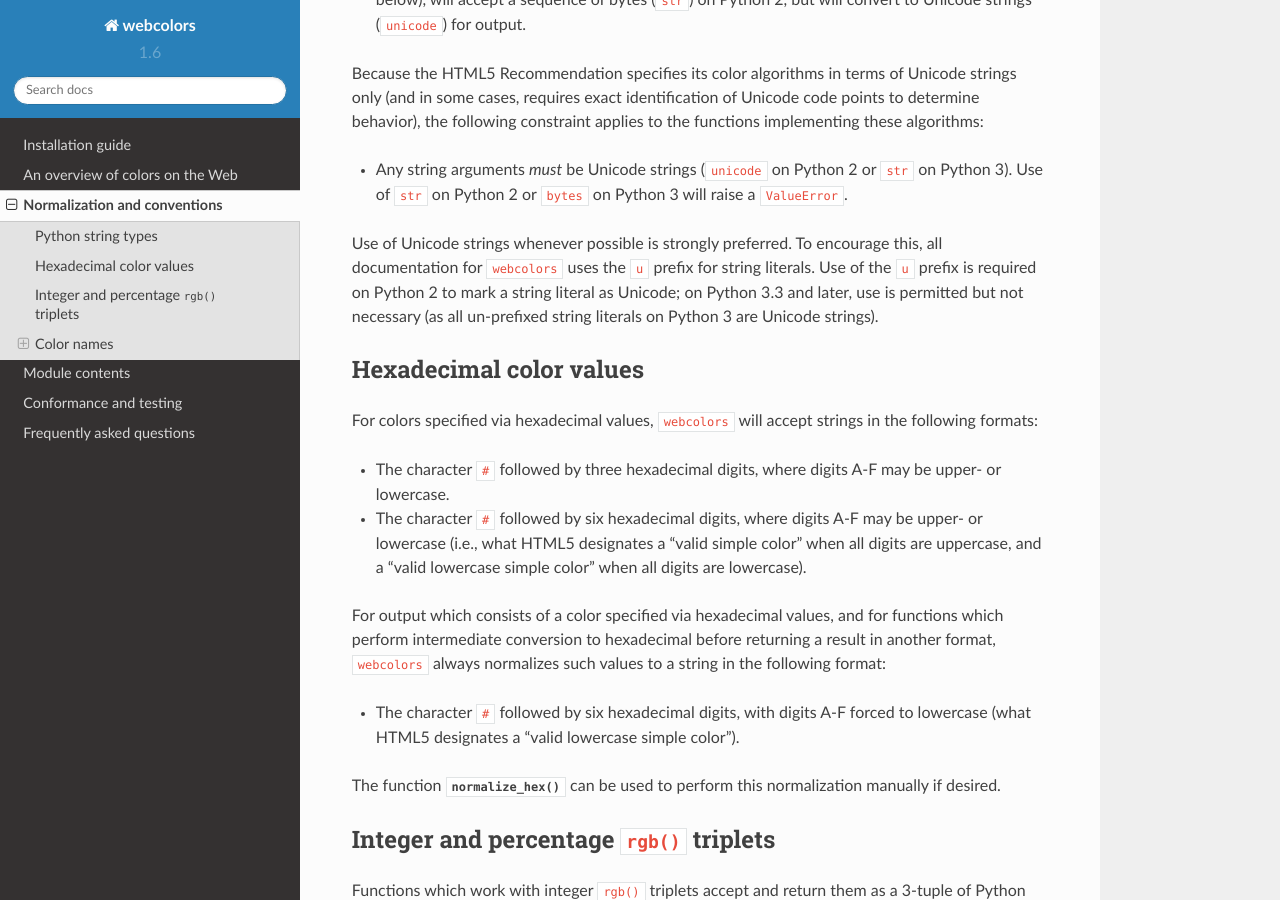
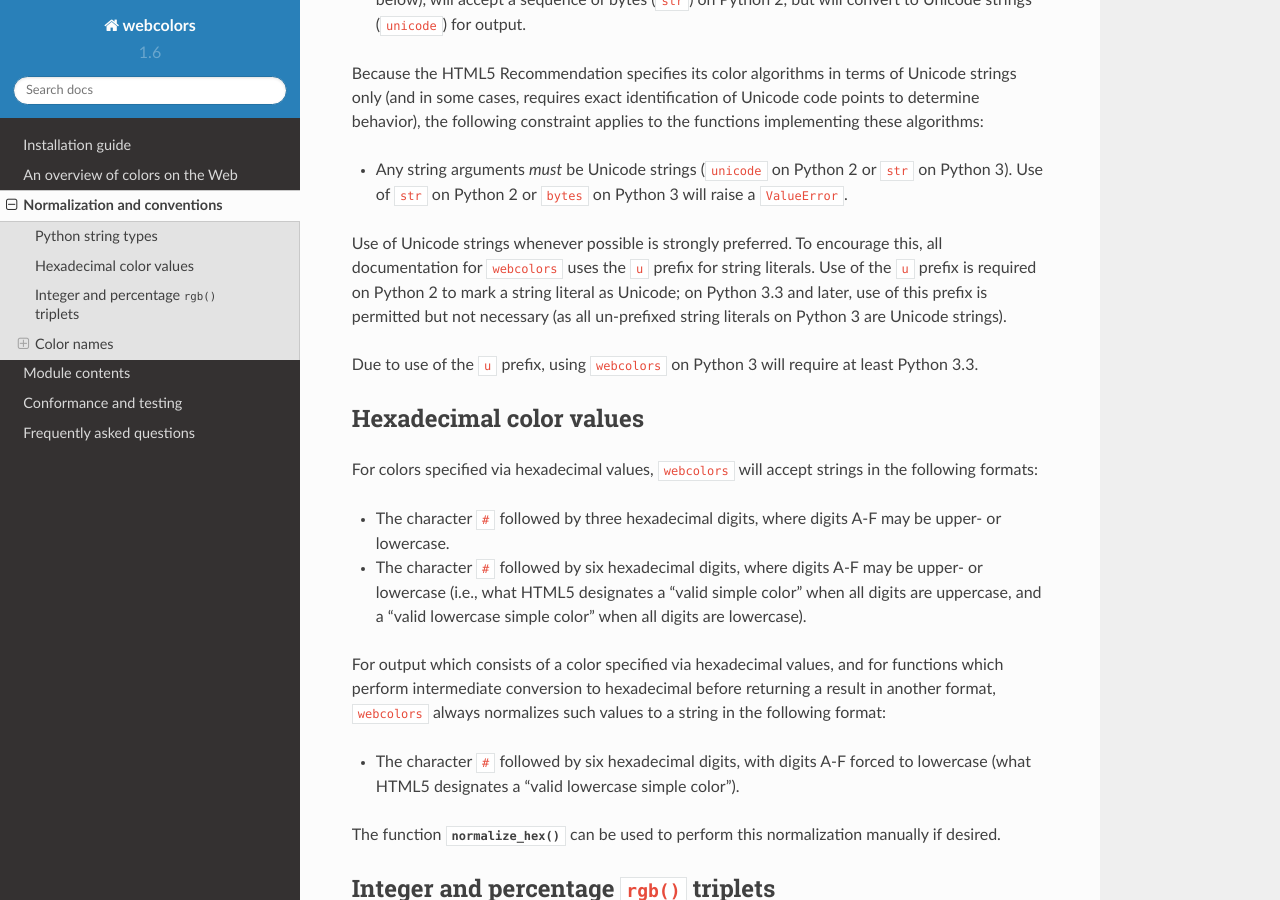
Before and after one commit to ubernostrum/webcolors, a Sphinx documentation site: the page built from docs/conventions.rst, in a window 1280 px wide and 900 px high, scrolled down 864 px. Built offline with Sphinx 7.4.7 and the Read the Docs theme 2.0.0, drawn with Linux system fonts in a browser that asks for light colours.

Commit message:
Explain the use of u-prefixed strings a bit better.

```diff
--- a/docs/conventions.rst
+++ b/docs/conventions.rst
@@ -65,8 +65,11 @@ Use of Unicode strings whenever possible is strongly preferred. To
 encourage this, all documentation for ``webcolors`` uses the ``u``
 prefix for string literals. Use of the ``u`` prefix is required on
 Python 2 to mark a string literal as Unicode; on Python 3.3 and later,
-use is permitted but not necessary (as all un-prefixed string literals
-on Python 3 are Unicode strings).
+use of this prefix is permitted but not necessary (as all un-prefixed
+string literals on Python 3 are Unicode strings).
+
+Due to use of the ``u`` prefix, using ``webcolors`` on Python 3 will
+require at least Python 3.3.
 
 
 Hexadecimal color values
```
